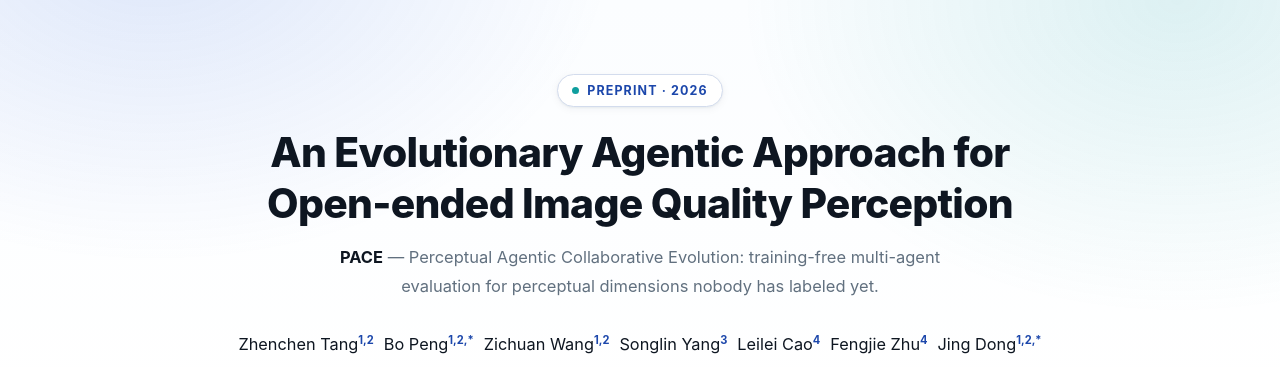
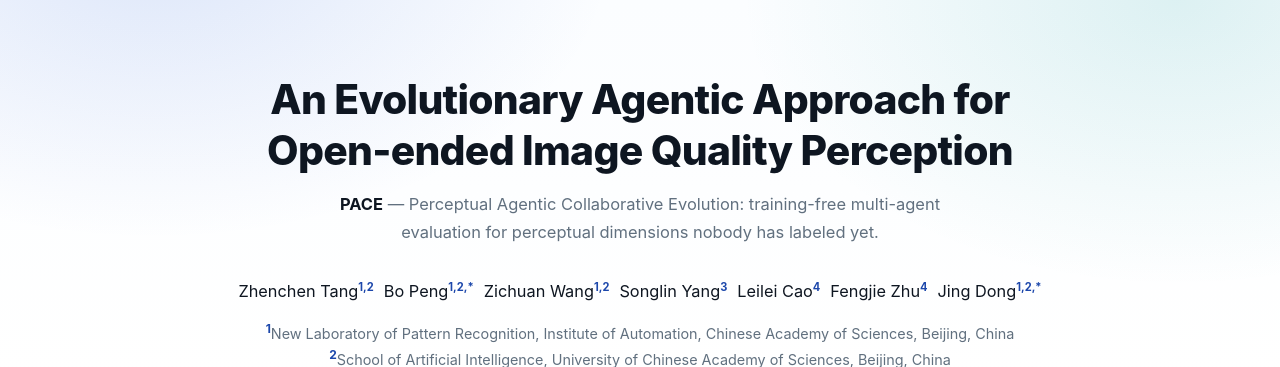
Before and after one commit to 2kxx/PACE, a plain HTML site: page docs/index.html in a window 1280 px wide. Shown: the top 367 px of the page. Drawn offline with Linux system fonts and the light colour scheme.

Commit message:
Remove venue information from index.html
Removed the venue information from the hero section.

```diff
--- a/docs/index.html
+++ b/docs/index.html
@@ -325,7 +325,6 @@
 <!-- ================= hero ================= -->
 <header class="hero">
   <div class="container">
-    <div class="venue"><i></i>Preprint · 2026</div>
     <h1>An Evolutionary Agentic Approach for<br>Open-ended Image Quality Perception</h1>
     <p class="tagline"><b>PACE</b> — Perceptual Agentic Collaborative Evolution:
       training-free multi-agent evaluation for perceptual dimensions nobody has labeled yet.</p>
```
